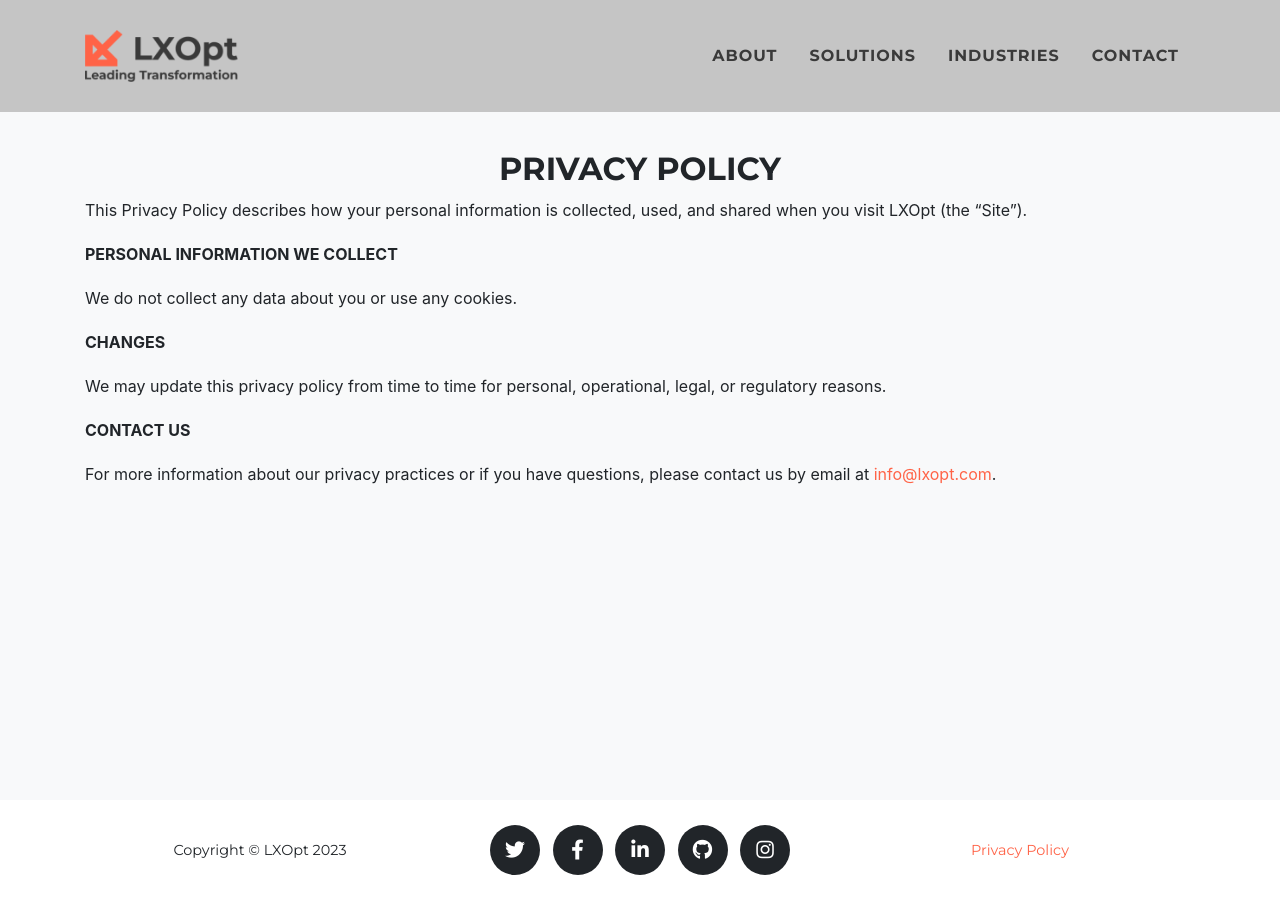
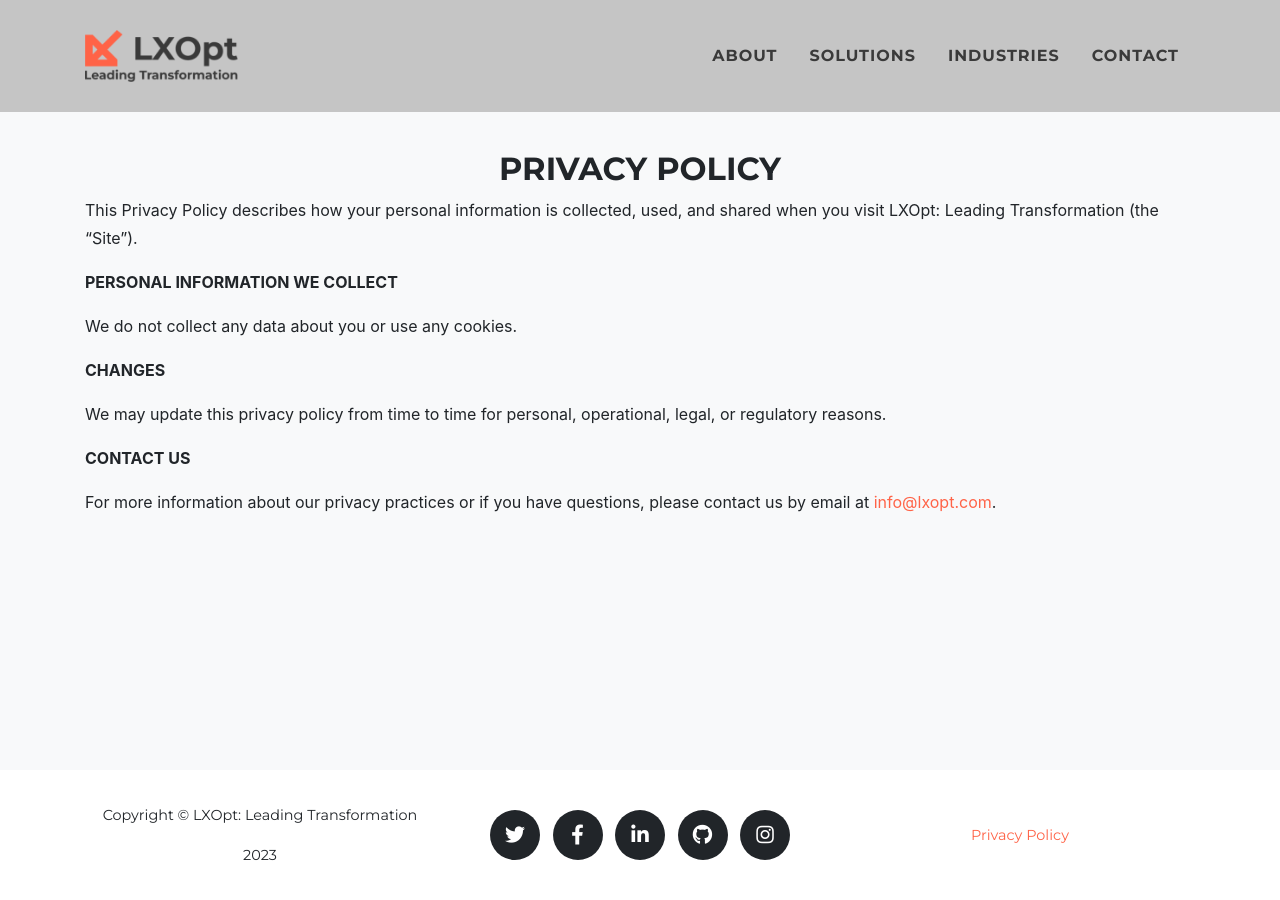
Before and after one commit to LXOpt/lxopt.github.io, a Jekyll site: the page built from legal.md, in a window 1280 px wide. Built offline with Jekyll 4.4.1, drawn with Linux system fonts in a browser that asks for light colours; some web fonts are replaced; some of the changed lines change nothing that is shown.

Commit message:
meta tag changes

```diff
--- a/_config.yml
+++ b/_config.yml
@@ -16,9 +16,9 @@
 url    : "" # the base hostname & protocol for your site, e.g. http://example.com
 baseurl: "" # the subpath of your site, e.g. /blog
 
-title      : LXOpt
+title      : "LXOpt: Leading Transformation"
 email      : info@lxopt.com #this is also the email contact forms will go to
-description: "Site description"
+description: "LXOpt offers services to help companies transform their conventional processes by incorporating Data and AI technologies."
 author     : LXOpt
 logo       :
   path: assets/logo60.png
```
